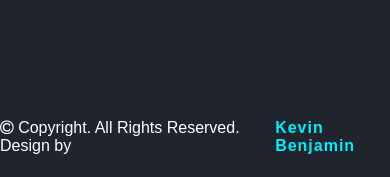
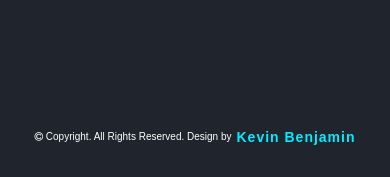
Before and after one commit to KevinBenjamin19/Portfolio, a plain HTML site: page index.html in a window 390 px wide. Shown: the part 3777-3954 px from the top of the page. Drawn offline with nearby package versions, Linux system fonts and the light colour scheme.

Commit message:
updated css

```diff
--- a/css/style.css
+++ b/css/style.css
@@ -557,7 +557,13 @@ footer h4{
     #portfolio div {
         display: flex;
         flex-direction: column;
-     }
+    }
+    footer p {
+        font-size: 10px;
+    }
+    footer h4{
+        font-size: 14px;
+    }
 }
 
 
```
